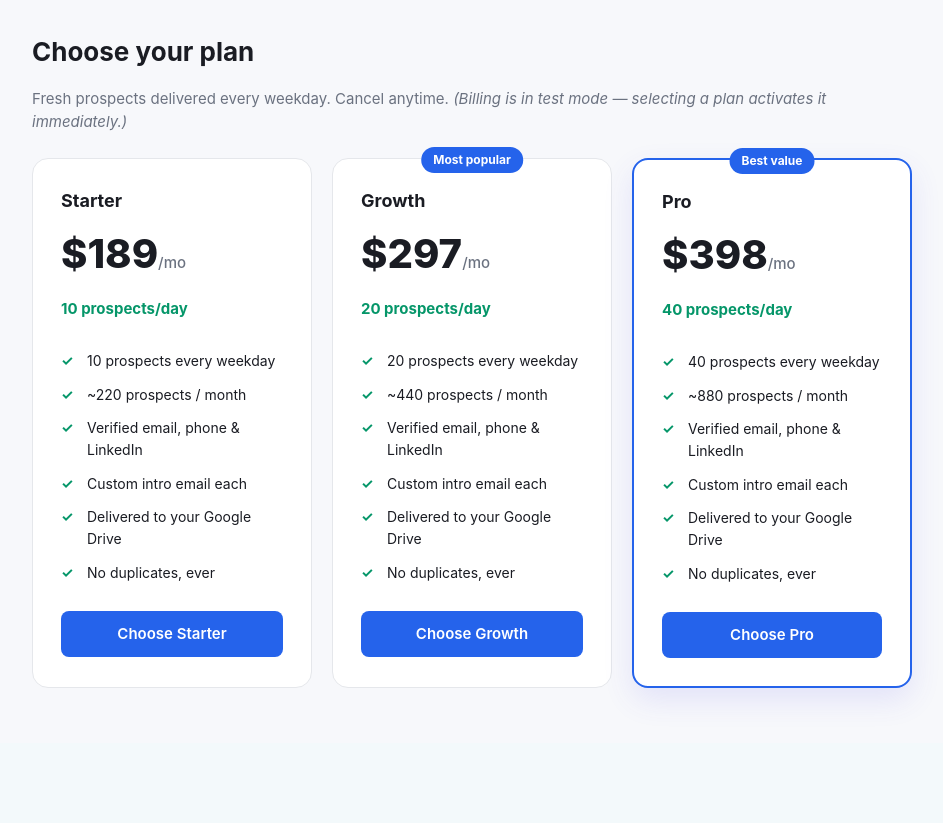
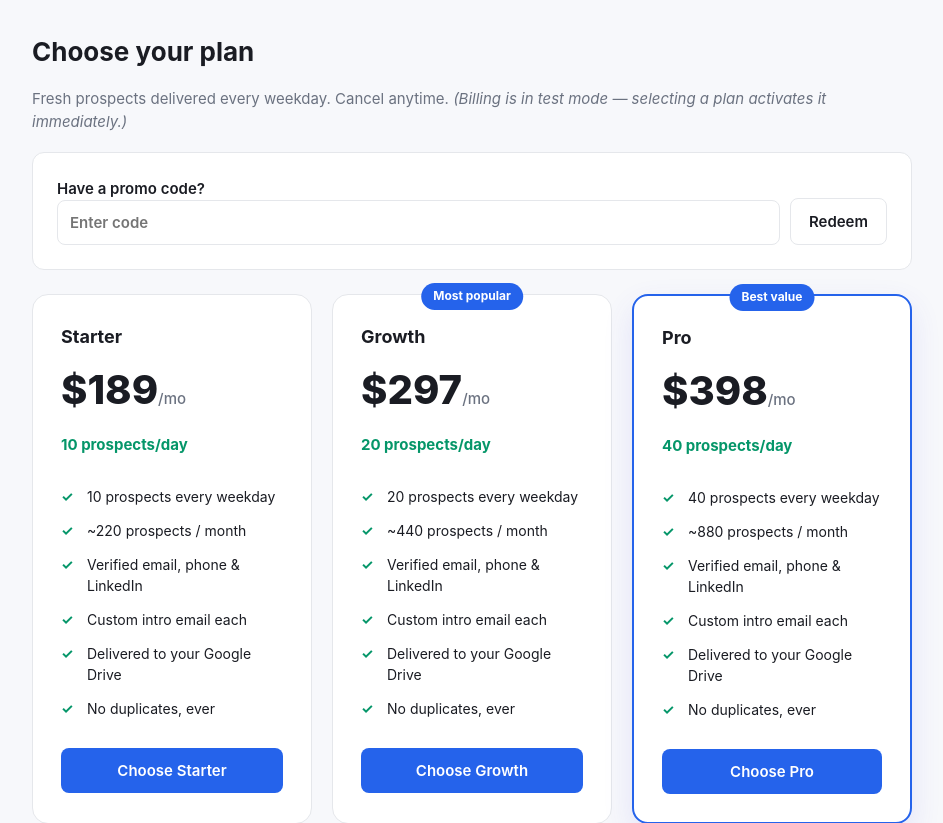
Before and after one commit to jacirusso/ProspectDaily, a FastAPI app: page /plans in a window 1280 px wide. Shown: the part 57-880 px from the top of the page, without its empty margins (168-1111 px from the left). Before the commit the page ends 756 px from the top, so only its background shows below. Run offline with FastAPI, Linux system fonts and the light colour scheme; the visitor is signed in with stand-in values (Sample User, id 1).

Commit message:
Add single-use test promo codes (Karafree 1yr, Lizfree 7d, Starter level)
Redeem on the Plans page: free activation, no Stripe. Codes are single-use
(promo_redemptions table) and expire via customers.access_expires_at; expired
accounts drop out of daily delivery.

Co-Authored-By: Claude Opus 4.8 <noreply@anthropic.com>

```diff
--- a/web/app.py
+++ b/web/app.py
@@ -7,6 +7,7 @@ Run locally:
 """
 import logging
 import os
+import time
 from datetime import date
 
 from fastapi import FastAPI, Request, Form, HTTPException
@@ -19,7 +20,7 @@ from engine import config, db
 from engine.questionnaire import QUESTIONS, validate, blank_answers
 from engine.pipeline import run_for_customer
 from engine import dedupe, audience_builder
-from web import store, security, plans, billing, emails
+from web import store, security, plans, billing, emails, promos
 
 logging.basicConfig(
     level=os.environ.get("LOG_LEVEL", "INFO"),
@@ -251,6 +252,23 @@ def choose_plan(request: Request, plan_key: str = Form(...)):
     return RedirectResponse("/dashboard", status_code=303)
 
 
+@app.post("/redeem")
+def redeem(request: Request, code: str = Form("")):
+    user = require_user(request)
+    promo = promos.lookup(code)
+    if not promo:
+        return RedirectResponse("/plans?promo=invalid", status_code=303)
+    code_l = code.strip().lower()
+    if not store.claim_promo(code_l, user["id"]):
+        return RedirectResponse("/plans?promo=used", status_code=303)
+    expires = (int(time.time()) + promo["days"] * 86400) if promo.get("days") else 0
+    store.update_customer(user["id"], status="active", plan=f"promo:{code_l}",
+                          ordered_per_day=promo["ordered_per_day"],
+                          access_expires_at=expires)
+    log.info("promo %s redeemed by %s", code_l, user["email"])
+    return RedirectResponse("/dashboard?welcome=1", status_code=303)
+
+
 @app.post("/stripe/webhook")
 async def stripe_webhook(request: Request):
     payload = await request.body()
--- /dev/null
+++ b/web/promos.py
@@ -0,0 +1,16 @@
+"""Free / test promo codes.
+
+Redeeming a code activates the account for free (no Stripe) at the code's daily
+volume. Codes are SINGLE-USE (tracked in promo_redemptions) and may expire after
+`days` (None = never). Add friends' codes here.
+"""
+
+# code (lowercase) -> {label, ordered_per_day, days}
+PROMO_CODES = {
+    "karafree": {"label": "Starter — 1 year (test)", "ordered_per_day": 10, "days": 365},
+    "lizfree":  {"label": "Starter — 7 days (test)", "ordered_per_day": 10, "days": 7},
+}
+
+
+def lookup(code: str):
+    return PROMO_CODES.get((code or "").strip().lower())
--- a/web/templates/plans.html
+++ b/web/templates/plans.html
@@ -5,6 +5,20 @@
 <h1>Choose your plan</h1>
 <p class="muted">Fresh prospects delivered every weekday. Cancel anytime.
   {% if not stripe_enabled %}<em>(Billing is in test mode — selecting a plan activates it immediately.)</em>{% endif %}</p>
+
+<div class="card" style="margin-top:18px">
+  <form method="post" action="/redeem" style="display:flex;gap:10px;align-items:end;flex-wrap:wrap">
+    <label style="flex:1;min-width:220px;margin:0">Have a promo code?
+      <input type="text" name="code" placeholder="Enter code">
+    </label>
+    <button class="btn secondary" type="submit">Redeem</button>
+  </form>
+  {% if request.query_params.get('promo') == 'invalid' %}
+    <p class="error" style="margin:10px 0 0">That code isn't valid.</p>
+  {% elif request.query_params.get('promo') == 'used' %}
+    <p class="error" style="margin:10px 0 0">That code has already been used.</p>
+  {% endif %}
+</div>
 
 <div class="pricing-grid" style="margin-top:24px">
   {% for p in plans %}
```
Also changed, not shown: engine/db.py (+7 -0 lines), web/store.py (+15 -1 lines).
